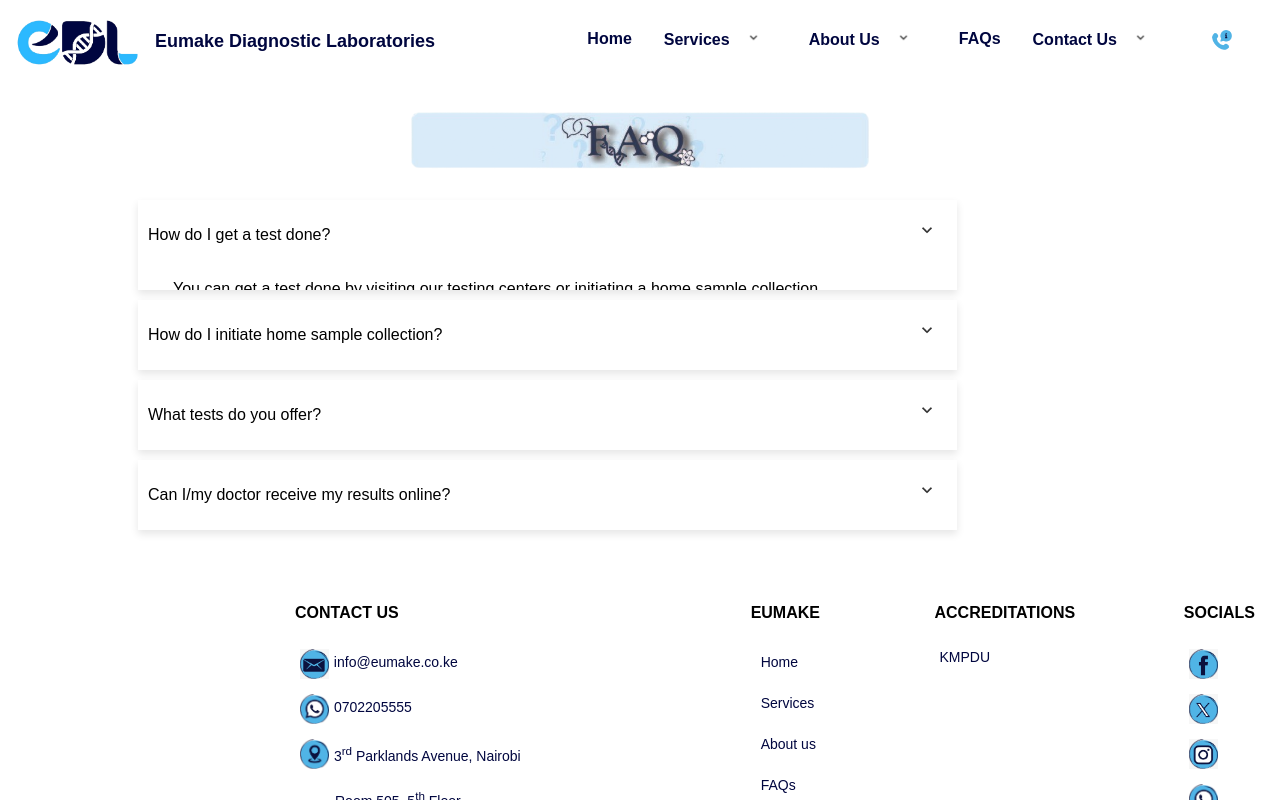
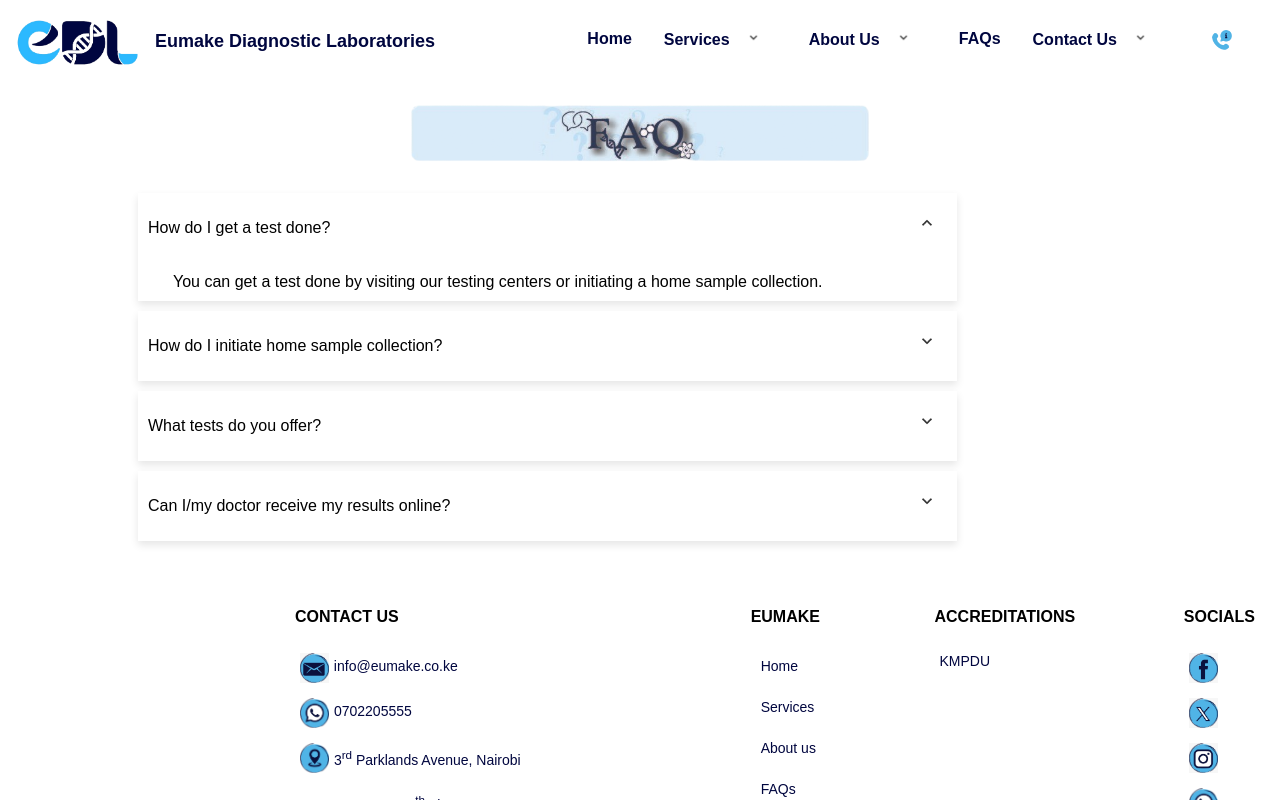
Before and after one commit to ondicho/eumake-labs, a React (Vite) app: page /faqs in a window 1280 px wide. Both pictures are taken after a click on the element 927 px from the left and 245 px from the top of the page. Shown: the top 800 px of the page. Built offline with nearby package versions, Linux system fonts and the light colour scheme; a web font is replaced by a local one.

Commit message:
faq updates

```diff
--- a/src/assets/css/faq.css
+++ b/src/assets/css/faq.css
@@ -1,5 +1,3 @@
-/* faq.css */
-
 .faqs {
   justify-content: space-around !important;
   width: 100%;
@@ -40,18 +38,18 @@
  }
 
  .faq-question-text {
-  margin-right: auto; /* Change this line */
+  margin-right: auto;
  }
 
  .faq-toggle {
-  height: 30px; /* Specify the height for the faq-toggle */
+  height: 30px;
   cursor: pointer;
   padding: 10px;
  }
 
  .faq-toggle-icon {
-  width: 20px; /* Adjust the width as needed */
-  height: 20px; /* Adjust the height as needed */
+  width: 20px;
+  height: 20px;
   transition: transform 0.3s ease-in-out;
  }
 
@@ -61,14 +59,14 @@
 
  .faq-answer {
   padding: 10px;
-  overflow: hidden; /* Ensure the answer is not visible by default */
-  transition: max-height 0.3s ease-in-out; /* Add a smooth transition effect */
-  max-height: 0; /* Set max-height to 0 for initial state */
-  display: block; /* Ensure the answer is visible when expanded */
+  overflow: hidden;
+  transition: max-height 0.3s ease-in-out;
+  max-height: 0;
+  display: block;
  }
 
  .faq-item.expanded .faq-answer {
-  max-height: 1000px; /* Set a sufficiently large value to allow for expansion */
+  max-height: 1000px;
  }
 
  .faq-answer-text {
--- a/src/components/pages/FAQs.jsx
+++ b/src/components/pages/FAQs.jsx
@@ -1,6 +1,6 @@
-import React, { useState } from 'react';
+import React, { useState, useEffect, useRef } from 'react';
 import down from '../../assets/images/down-arrow.png';
-import faq from '../../assets/images/faq.png'
+import faq from '../../assets/images/faq.png';
 import '../../assets/css/faq.css';
 
 const faqData = [
@@ -28,17 +28,22 @@
 
 const FAQs = () => {
   const [expandedId, setExpandedId] = useState(null);
+  const [expandedHeight, setExpandedHeight] = useState('0');
+  const answerRef = useRef(null);
+
+  useEffect(() => {
+    if (expandedId !== null) {
+      setExpandedHeight(`${answerRef.current.scrollHeight}px`);
+    } else {
+      setExpandedHeight('0');
+    }
+  }, [expandedId]);
 
   const toggleAnswer = (id) => {
-        console.log("Toggling answer for ID:", id);
     setExpandedId((prevId) => (prevId === id ? null : id));
   };
 
-
-
-
   return (
-        <>
     <div className="main-container faqs">
       <div className="faq-header">
         <img className="faq-top" src={faq} alt="faq-icon" />
@@ -53,12 +58,12 @@
                   className={`faq-toggle-icon ${expandedId === faq.id ? 'expanded' : ''}`}
                   src={down}
                   alt="toggle"
+                  style={{ transform: expandedId === faq.id ? 'rotate(180deg)' : 'rotate(0deg)' }}
                 />
-
               </div>
             </div>
             {expandedId === faq.id && (
-                                <div className="faq-answer">
+              <div className="faq-answer" ref={answerRef} style={{ maxHeight: expandedHeight }}>
                 <div className="faq-answer-text">{faq.answer}</div>
               </div>
             )}
@@ -66,7 +71,6 @@
         ))}
       </ul>
     </div>
-        </>
   );
 };
 
```
Lines whose indentation alone changed are shown as unchanged.
